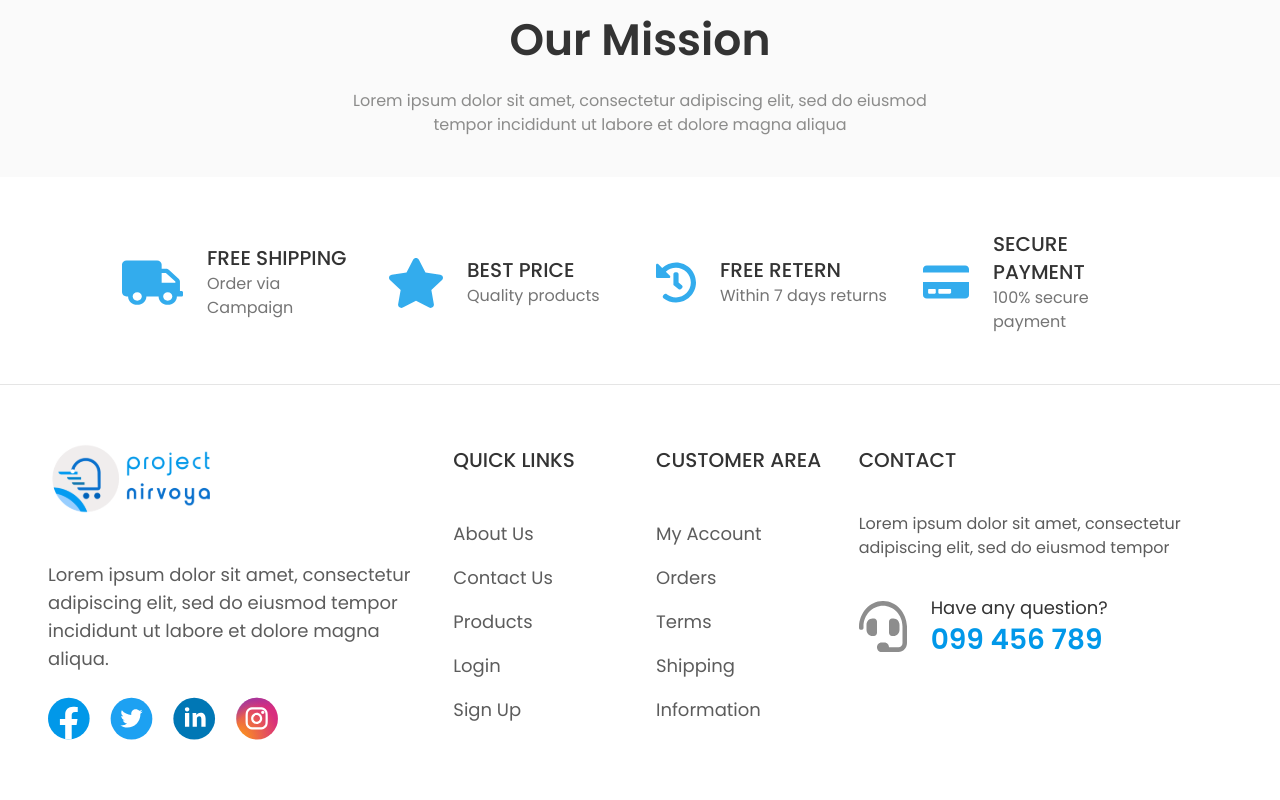
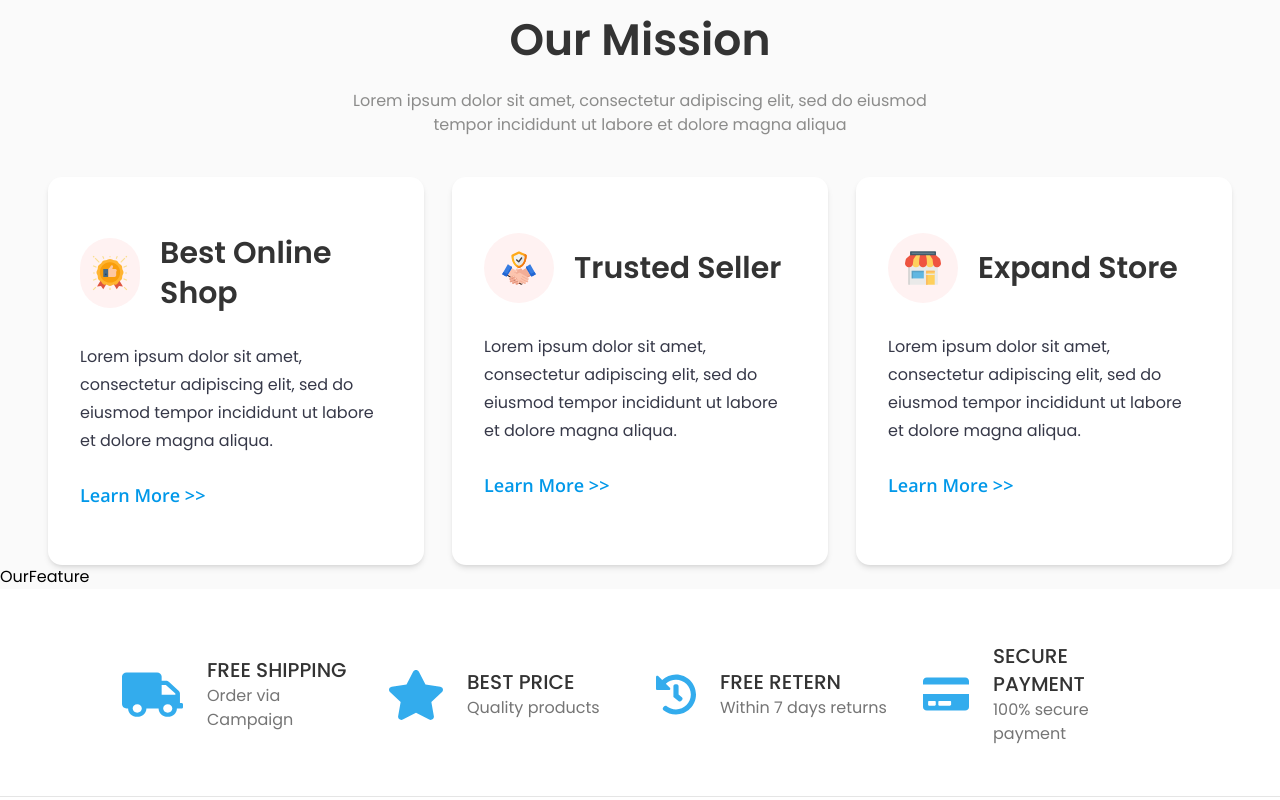
Before and after one commit to nursoftwarebd/glamcart-e-commerce, a Next.js app: page /about-us in a window 1280 px wide. Shown: the part 800-1600 px from the top of the page. Built offline with nearby package versions, Linux system fonts and the light colour scheme.

Commit message:
our mission section done

```diff
--- a/src/app/about-us/page.jsx
+++ b/src/app/about-us/page.jsx
@@ -1,4 +1,5 @@
 import AboutHero from "@/components/screen/About/AboutHero";
+import OurFeature from "@/components/screen/About/OurFeature";
 import OurMission from "@/components/screen/About/OurMission";
 
 export const metadata = {
@@ -11,6 +12,7 @@ const page = () => {
     <section className=" bg-backgroundPage">
       <AboutHero />
       <OurMission />
+      <OurFeature />
     </section>
   );
 };
--- /dev/null
+++ b/src/components/screen/About/OurFeature.jsx
@@ -0,0 +1,5 @@
+const OurFeature = () => {
+  return <div>OurFeature</div>;
+};
+
+export default OurFeature;
--- a/src/components/screen/About/OurMission.jsx
+++ b/src/components/screen/About/OurMission.jsx
@@ -1,3 +1,6 @@
+import { ourMission } from "@/data/ourMission";
+import Image from "next/image";
+import Link from "next/link";
 import Title from "./Title";
 
 const OurMission = () => {
@@ -8,7 +11,39 @@ const OurMission = () => {
           heading="Our Mission"
           sebHeading="Lorem ipsum dolor sit amet, consectetur adipiscing elit, sed do eiusmod tempor incididunt ut labore et dolore magna aliqua"
         />
-        <div className="pt-10 grid grid-cols-3 gap-7"></div>
+        <div className="pt-10 grid grid-cols-3 gap-7">
+          {ourMission.map((ourMission) => {
+            return (
+              <div
+                key={ourMission.id}
+                className="bg-white pl-8 pr-11 py-14 shadow-md rounded-[14px]"
+              >
+                <div className="flex items-center gap-5">
+                  <div className="w-[70px] h-[70px] bg-lightPink rounded-full flex items-center justify-center">
+                    <Image
+                      src={ourMission.img}
+                      alt={`our mission ${ourMission.title}`}
+                    />
+                  </div>
+                  <h3 className="text-heading30 leading-[40px] text-blackPrimary font-semibold">
+                    {ourMission.title}
+                  </h3>
+                </div>
+                <p className="pt-7.5 text-darkBlack leading-7">
+                  {ourMission.description}
+                </p>
+                <div className="pt-[26px]">
+                  <Link
+                    href={ourMission.link}
+                    className="text-lg font-openSans font-semibold leading-7 text-secondary"
+                  >
+                    {ourMission.learn}
+                  </Link>
+                </div>
+              </div>
+            );
+          })}
+        </div>
       </div>
     </div>
   );
--- a/src/data/ourMission.js
+++ b/src/data/ourMission.js
@@ -10,6 +10,7 @@ export const ourMission = [
       "Lorem ipsum dolor sit amet, consectetur adipiscing elit, sed do eiusmod tempor incididunt ut labore et dolore magna aliqua. ",
     img: one,
     link: "/online-shop",
+    learn: "Learn More >>",
   },
   {
     id: 2,
@@ -18,6 +19,7 @@ export const ourMission = [
       "Lorem ipsum dolor sit amet, consectetur adipiscing elit, sed do eiusmod tempor incididunt ut labore et dolore magna aliqua. ",
     img: two,
     link: "/trusted-seller",
+    learn: "Learn More >>",
   },
   {
     id: 3,
@@ -26,5 +28,6 @@ export const ourMission = [
       "Lorem ipsum dolor sit amet, consectetur adipiscing elit, sed do eiusmod tempor incididunt ut labore et dolore magna aliqua. ",
     img: three,
     link: "/expand-store",
+    learn: "Learn More >>",
   },
 ];
--- a/src/styles/globals.css
+++ b/src/styles/globals.css
@@ -1,4 +1,4 @@
-@import url("https://fonts.googleapis.com/css2?family=Montserrat:wght@300;400;500;600;700;800;900&family=Poppins:wght@200;300;400;500;600;700;800;900&family=Lato:wght@400;700;900&family=Rajdhani:wght@300;400;500;600;700&family=DM+Sans:opsz,wght@9..40,200;9..40,300;9..40,400;9..40,500;9..40,600;9..40,700;9..40,800;9..40,900;9..40,1000&display=swap");
+@import url("https://fonts.googleapis.com/css2?family=Montserrat:wght@300;400;500;600;700;800;900&family=Poppins:wght@200;300;400;500;600;700;800;900&family=Lato:wght@400;700;900&family=Rajdhani:wght@300;400;500;600;700&family=Open+Sans:wght@400;500;600;700;800&family=DM+Sans:opsz,wght@9..40,200;9..40,300;9..40,400;9..40,500;9..40,600;9..40,700;9..40,800;9..40,900;9..40,1000&display=swap");
 
 @tailwind base;
 @tailwind components;
@@ -9,6 +9,7 @@ font-family: 'Poppins', sans-serif;
 font-family: 'Lato', sans-serif;
 font-family: 'Rajdhani', sans-serif
 font-family: 'DM Sans', sans-serif;
+font-family: 'Open Sans', sans-serif;
 */
 
 * {
--- a/tailwind.config.js
+++ b/tailwind.config.js
@@ -89,6 +89,8 @@ module.exports = {
         facebookBg: "#4391DA",
         whatsBg: "#3AB137",
         shareBg: "#FF7020",
+        lightPink: "#FFF2F2",
+        darkBlack: "#363848",
       },
       margin: {
         6.5: "26px",
@@ -119,6 +121,7 @@ module.exports = {
         lato: "'Lato', 'sans-serif'",
         rajdhani: "'Rajdhani', 'sans-serif'",
         dmSans: "'DM Sans', 'sans-serif'",
+        openSans: "'Open Sans', 'sans-serif'",
       },
       fontSize: {
         heading1: "45px",
```
